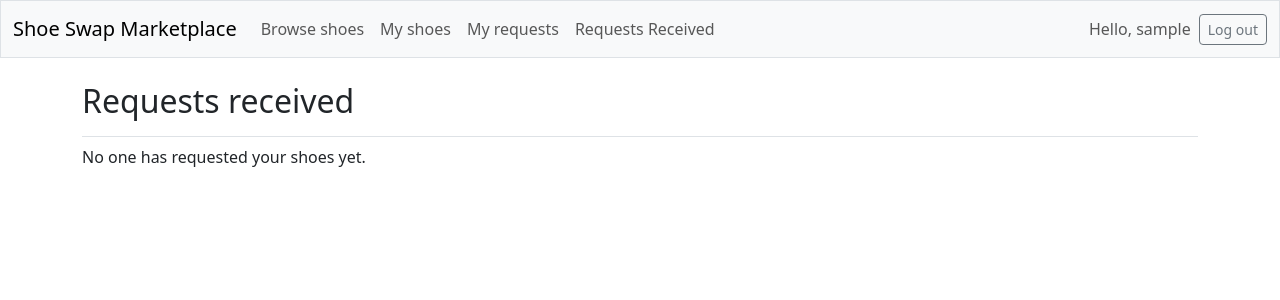
After one commit to Jason-1in/Shoe_Swapper, a Django app: page /requests/incoming/ in a window 1280 px wide. The commit adds this page. Shown: the top 300 px of the page. Run offline with Django 5.2, Linux system fonts and the light colour scheme; the visitor is signed in with stand-in values (Sample User, id 1); data comes from the database, SQL or seed files in the repository; data that the repository does not hold is empty; some libraries are stand-ins or nearby versions.

Commit message:
adding swap functionality

```diff
--- a/shoes/models.py
+++ b/shoes/models.py
@@ -87,6 +87,8 @@ class SwapRequest(models.Model):
     shoe = models.ForeignKey(Shoe, on_delete=models.CASCADE, related_name='swap_requests')
     requester = models.ForeignKey(User, on_delete=models.CASCADE, related_name='swap_requests')
     message = models.TextField(blank=True)
+    contact_details = models.CharField("Contact details", max_length=200, blank=True)
+    owner_contact_details = models.CharField("Owner's contact details", max_length=200, blank=True)
     status = models.CharField(max_length=10, choices=STATUS_CHOICES, default='pending')
     date_added = models.DateTimeField(auto_now_add=True)
 
--- a/shoes/templates/shoes/base.html
+++ b/shoes/templates/shoes/base.html
@@ -27,7 +27,8 @@
                     {# placeholders for pages #}
                     <li class="nav-item"><a class="nav-link" href="{% url 'shoes:browse' %}">Browse shoes</a></li>
                     <li class="nav-item"><a class="nav-link" href="{% url 'shoes:my_shoes' %}">My shoes</a></li>
-                    {# <li class="nav-item"><a class="nav-link" href="{% url 'shoes:requests' %}">Swap requests</a></li> #}
+                    <li class="nav-item"><a class="nav-link" href="{% url 'shoes:my_requests' %}">My requests</a></li>
+                    <li class="nav-item"><a class="nav-link" href="{% url 'shoes:incoming_requests' %}">Requests Received</a></li>
                     </a>
                 </li>
             </ul><!--End of links on left side of navbar-->
@@ -65,8 +66,14 @@
 
 
     <main class= "container">
+    {% if messages %}
+        {% for message in messages %}
+            <div class="alert alert-{{ message.tags }} mt-2">{{ message }}</div>
+        {% endfor %}
+    {% endif %}
         <div class ="pb-2 mb-2 border-bottom">
-        {% block page_header %}{% endblock page_header %}
+        {% block page_header %}
+        {% endblock page_header %}
     </div>
     <div>
         {% block content %}{% endblock content %}
--- /dev/null
+++ b/shoes/templates/shoes/incoming_requests.html
@@ -0,0 +1,34 @@
+{% extends 'shoes/base.html' %}
+
+{% block page_header %}
+<h2>Requests received</h2>
+{% endblock page_header %}
+
+{% block content %}
+{% for swap in swaps %}
+<div class="card mb-3">
+    <div class="card-body">
+        <h5 class="card-title">
+            {{ swap.shoe.brand_name }} {{ swap.shoe.model_name }}
+            <span class="badge bg-secondary">{{ swap.get_status_display }}</span>
+        </h5>
+        <p class="mb-1">From <strong>{{ swap.requester.username }}</strong></p>
+        {% if swap.message %}
+            <p class="mb-1">{{ swap.message|linebreaksbr }}</p>
+        {% endif %}
+        {% if swap.contact_details %}
+            <p class="mb-1">Their contact: {{ swap.contact_details }}</p>
+        {% endif %}
+        {% if swap.status == 'accepted' and swap.owner_contact_details %}
+            <p class="text-muted mb-1">You shared: {{ swap.owner_contact_details }}</p>
+        {% endif %}
+        {% if swap.status == 'pending' %}
+            <a class="btn btn-primary btn-sm"
+               href="{% url 'shoes:respond_request' swap.id %}">Respond</a>
+        {% endif %}
+    </div>
+</div>
+{% empty %}
+<p>No one has requested your shoes yet.</p>
+{% endfor %}
+{% endblock content %}
--- a/shoes/templates/shoes/shoe_detail.html
+++ b/shoes/templates/shoes/shoe_detail.html
@@ -36,9 +36,9 @@
 {% if is_owner %}
     <a class="btn btn-outline-secondary" href="{% url 'shoes:edit_shoe' shoe.id %}">Edit this shoe</a>
 {% else %}
-    {# Thursday: the "Request swap" button goes here #}
-    <p class="text-muted">Swap requests are coming soon.</p>
+    <a class="btn btn-primary" href="{% url 'shoes:request_swap' shoe.id %}">Request swap</a>
 {% endif %}
+
 
 <p class="mt-3"><a href="{% url 'shoes:browse' %}">&larr; Back to browse</a></p>
 {% endblock content %}
--- a/shoes/urls.py
+++ b/shoes/urls.py
@@ -12,5 +12,9 @@ urlpatterns = [
     path('edit_shoe/<int:shoe_id>/', views.edit_shoe, name='edit_shoe'),
     path('browse/', views.browse, name='browse'),
     path('shoe/<int:shoe_id>/', views.shoe_detail, name='shoe_detail'),
+    path('shoe/<int:shoe_id>/request/', views.request_swap, name='request_swap'),
+    path('requests/incoming/', views.incoming_requests, name='incoming_requests'),
+    path('requests/mine/', views.my_requests, name='my_requests'),
+    path('requests/<int:request_id>/respond/', views.respond_request, name='respond_request'),
 
 ]
--- a/shoes/views.py
+++ b/shoes/views.py
@@ -1,8 +1,10 @@
 from django.shortcuts import render, redirect, get_object_or_404
 from django.contrib.auth.decorators import login_required
+from django.contrib import messages
+from django.db import transaction
 from django.http import Http404
-from .models import Shoe
-from .forms import ShoeForm
+from .models import Shoe, SwapRequest
+from .forms import ShoeForm, SwapRequestForm, RespondForm
 
 # Create your views here.
 def index(request):
@@ -72,3 +74,90 @@ def shoe_detail(request, shoe_id):
 
     context = {'shoe': shoe, 'is_owner': shoe.owner == request.user}
     return render(request, 'shoes/shoe_detail.html', context)
+
+
+@login_required
+def request_swap(request, shoe_id):
+    """Ask the owner of a shoe for a swap."""
+    shoe = get_object_or_404(Shoe, id=shoe_id)
+
+    # You can't request your own shoe, or one that's no longer available.
+    if shoe.owner == request.user or not shoe.is_available:
+        raise Http404
+
+    already = SwapRequest.objects.filter(
+        shoe=shoe, requester=request.user, status='pending').exists()
+    if already:
+        messages.info(request, 'You already have a pending request for this pair.')
+        return redirect('shoes:my_requests')
+
+    if request.method != 'POST':
+        form = SwapRequestForm()
+    else:
+        form = SwapRequestForm(data=request.POST)
+        if form.is_valid():
+            swap = form.save(commit=False)
+            swap.shoe = shoe
+            swap.requester = request.user
+            swap.save()
+            messages.success(request, 'Swap request sent.')
+            return redirect('shoes:my_requests')
+
+    context = {'form': form, 'shoe': shoe}
+    return render(request, 'shoes/request_swap.html', context)
+
+
+@login_required
+def incoming_requests(request):
+    """Requests other people have made on my shoes."""
+    swaps = (SwapRequest.objects
+             .filter(shoe__owner=request.user)
+             .select_related('shoe', 'requester')
+             .order_by('-date_added'))
+    return render(request, 'shoes/incoming_requests.html', {'swaps': swaps})
+
+
+@login_required
+def my_requests(request):
+    """Requests I've made on other people's shoes."""
+    swaps = (SwapRequest.objects
+             .filter(requester=request.user)
+             .select_related('shoe', 'shoe__owner')
+             .order_by('-date_added'))
+    return render(request, 'shoes/my_requests.html', {'swaps': swaps})
+
+
+@login_required
+def respond_request(request, request_id):
+    """Accept or decline a pending request on one of my shoes."""
+    # Only the shoe's owner can find this, and only while it's pending.
+    swap = get_object_or_404(
+        SwapRequest, id=request_id, shoe__owner=request.user, status='pending')
+
+    if request.method != 'POST':
+        form = RespondForm(instance=swap)
+    else:
+        form = RespondForm(instance=swap, data=request.POST)
+        action = request.POST.get('action')
+        if form.is_valid() and action in ('accept', 'decline'):
+            with transaction.atomic():
+                swap = form.save(commit=False)
+                if action == 'accept':
+                    swap.status = 'accepted'
+                    swap.save()
+                    shoe = swap.shoe
+                    shoe.is_available = False
+                    shoe.save()
+                    # Decline everyone else who asked for this pair.
+                    (SwapRequest.objects
+                     .filter(shoe=shoe, status='pending')
+                     .exclude(id=swap.id)
+                     .update(status='declined'))
+                else:
+                    swap.status = 'declined'
+                    swap.owner_contact_details = ''
+                    swap.save()
+            return redirect('shoes:incoming_requests')
+
+    context = {'form': form, 'swap': swap}
+    return render(request, 'shoes/respond_request.html', context)
```
Also changed, not shown: shoes/forms.py (+24 -1 lines), shoes/templates/shoes/my_requests.html (added, +29 -0 lines), shoes/templates/shoes/request_swap.html (added, +20 -0 lines), shoes/templates/shoes/respond_request.html (added, +30 -0 lines), shoes/migrations/0005_remove_swaprequest_message_and_more.py (added), shoes/migrations/0006_swaprequest_message.py (added).
